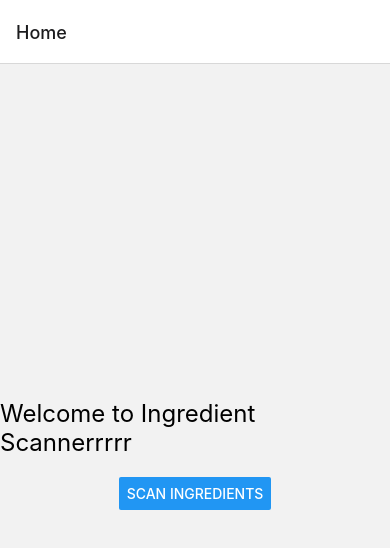
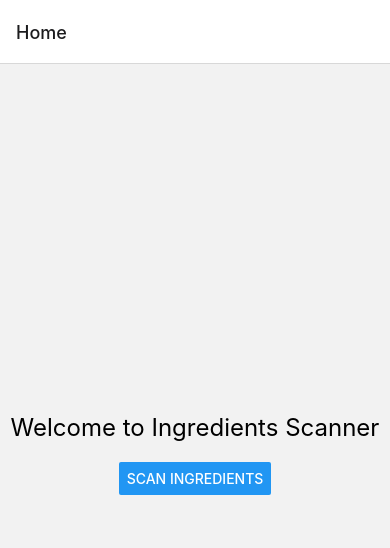
Before and after one commit to takavor/Food-Product-Scanner, a React Native app: screen /Home in a window 390 px wide. Shown: the top 548 px of the page. Built offline with nearby package versions, Linux system fonts and the light colour scheme.

Commit message:
Implement OCR

```diff
--- a/package.json
+++ b/package.json
@@ -11,6 +11,7 @@
   },
   "dependencies": {
     "@react-native-community/masked-view": "^0.1.11",
+    "@react-native-ml-kit/text-recognition": "^1.5.2",
     "@react-navigation/native": "^6.1.18",
     "@react-navigation/stack": "^6.4.1",
     "react": "18.3.1",
--- a/src/screens/CameraScreen.jsx
+++ b/src/screens/CameraScreen.jsx
@@ -1,10 +1,13 @@
 import React, { useState, useCallback } from 'react';
-import { View, Button, Image, StyleSheet } from 'react-native';
+import { View, Button, Image, StyleSheet, Text } from 'react-native';
 import * as ImagePicker from 'react-native-image-picker';
+import TextRecognition from '@react-native-ml-kit/text-recognition';
+
 
 const CameraScreen = ({ navigation }) => {
 
   const [imageUri, setImageUri] = useState(null);
+  const [text, setText] = useState(null);
 
   const onCameraPress = useCallback(() => {
     const options = {
@@ -12,7 +15,7 @@ const CameraScreen = ({ navigation }) => {
       mediaType: 'photo'
     }
 
-    ImagePicker.launchCamera(options, res => {
+    ImagePicker.launchCamera(options, async res => {
       if (res.didCancel) {
         console.log('User cancelled image picker')
       } else if (res.errorCode) {
@@ -21,6 +24,9 @@ const CameraScreen = ({ navigation }) => {
         console.log(res)
         const uri = res.assets[0].uri;
         setImageUri(uri);
+        // do OCR
+        const result = await TextRecognition.recognize(uri);
+        setText(result.text);
       }
     })
 
@@ -30,6 +36,7 @@ const CameraScreen = ({ navigation }) => {
     <View style={styles.container}>
       <Button title="Take Photo" onPress={onCameraPress} />
       {imageUri && <Image source={{ uri: imageUri }} style={styles.image} />}
+      {text && <Text>{text}</Text>}
     </View>
   );
 };
--- a/src/screens/HomeScreen.jsx
+++ b/src/screens/HomeScreen.jsx
@@ -4,7 +4,7 @@ import { View, Text, Button, StyleSheet } from 'react-native';
 const HomeScreen = ({ navigation }) => {
   return (
     <View style={styles.container}>
-      <Text style={styles.title}>Welcome to Ingredient Scannerrrrr</Text>
+      <Text style={styles.title}>Welcome to Ingredients Scanner</Text>
       <Button
         title="Scan Ingredients"
         onPress={() => navigation.navigate('Camera')}
```
Also changed, not shown: 3 other files (tests, documents, lock files or other folders).
